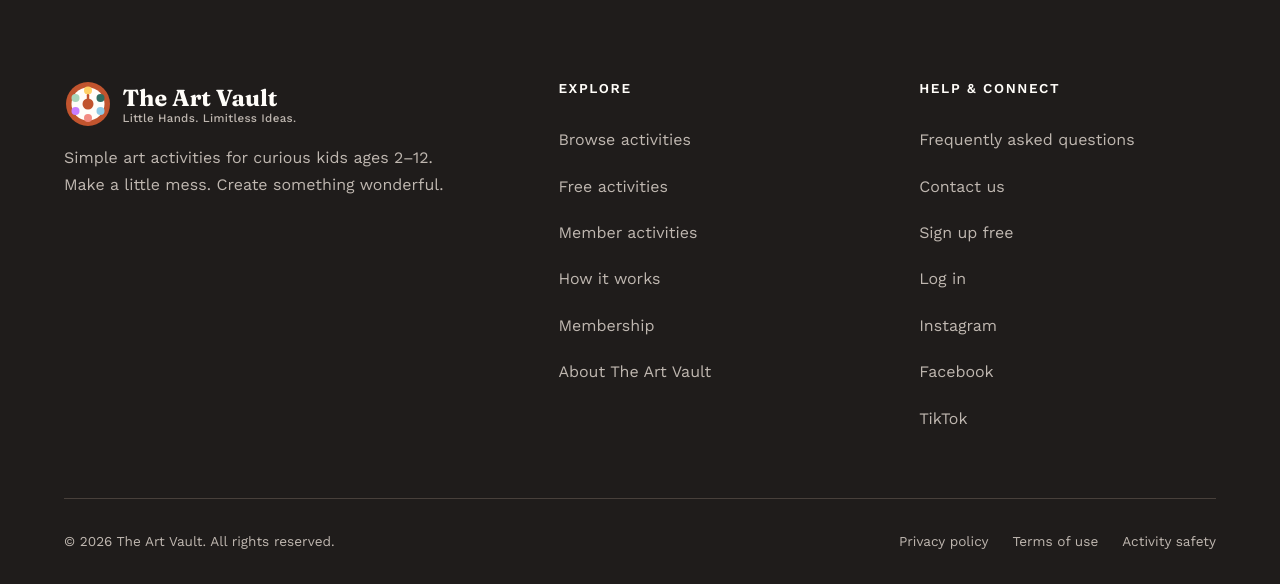
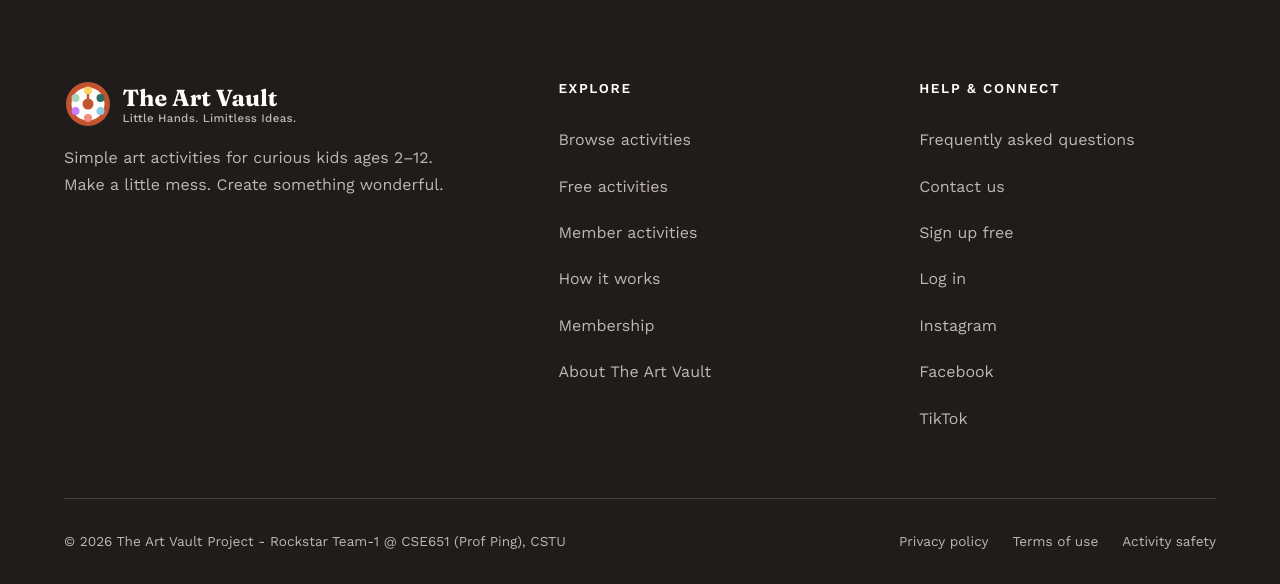
Before and after one commit to PramodSharmaGit/ArtVaultAI, a FastAPI app: page /faq in a window 1280 px wide. Shown: the part 890-1474 px from the top of the page. Run offline with FastAPI, Linux system fonts and the light colour scheme.

Commit message:
Update footer copyright line

```diff
--- a/app/templates/base.html
+++ b/app/templates/base.html
@@ -90,7 +90,7 @@
         </nav>
       </div>
       <div class="footer-bottom">
-        <p>© {{ current_year }} The Art Vault. All rights reserved.</p>
+        <p>© {{ current_year }} The Art Vault Project - Rockstar Team-1 @ CSE651 (Prof Ping), CSTU</p>
         <nav aria-label="Footer information"><a href="/privacy">Privacy policy</a><a href="/terms">Terms of use</a><a href="/activity-safety">Activity safety</a></nav>
       </div>
     </div>
```
